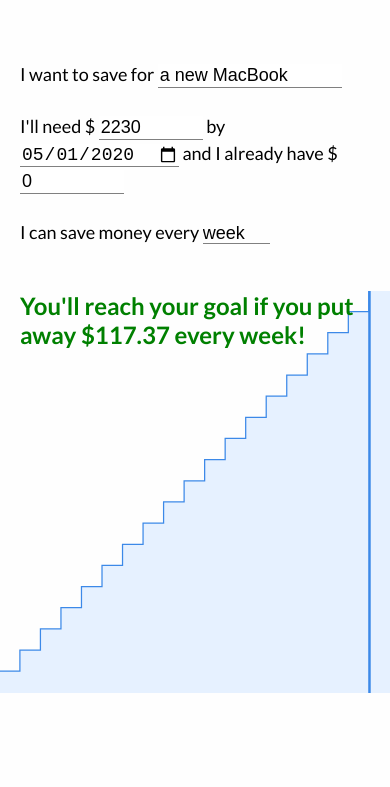
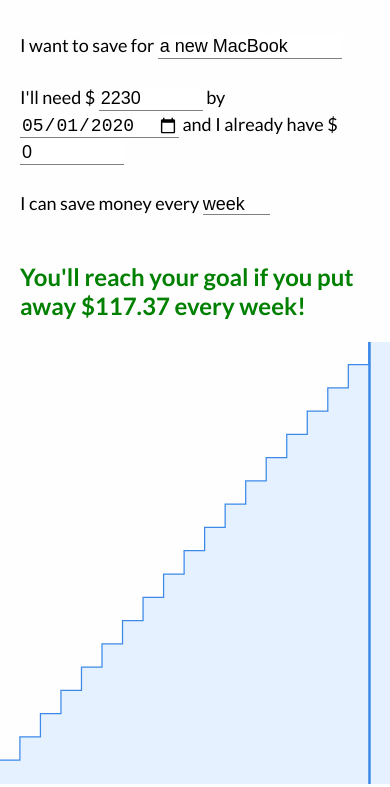
Before and after one commit to abejfehr/goals, a website: page index.html in a window 390 px wide. Shown: the part 148-935 px from the top of the page. Before the commit the page ends 844 px from the top, so only its background shows below. Drawn offline with nearby package versions, Linux system fonts and the light colour scheme.

Commit message:
Make even better on mobile

```diff
--- a/index.html
+++ b/index.html
@@ -118,6 +118,9 @@
         section:first-child {
           flex-direction: column;
         }
+        section#chart {
+          padding-top: 80px;
+        }
         header {
           text-align: center;
         }
```
